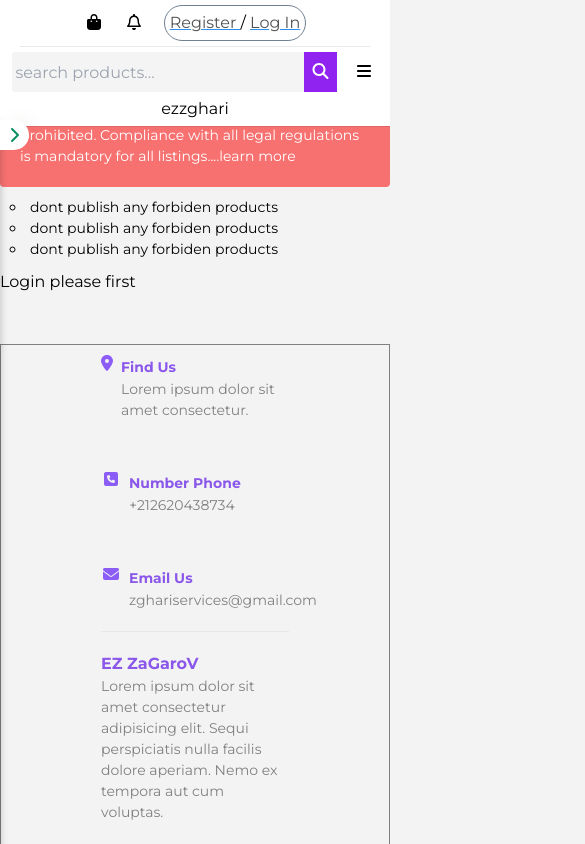
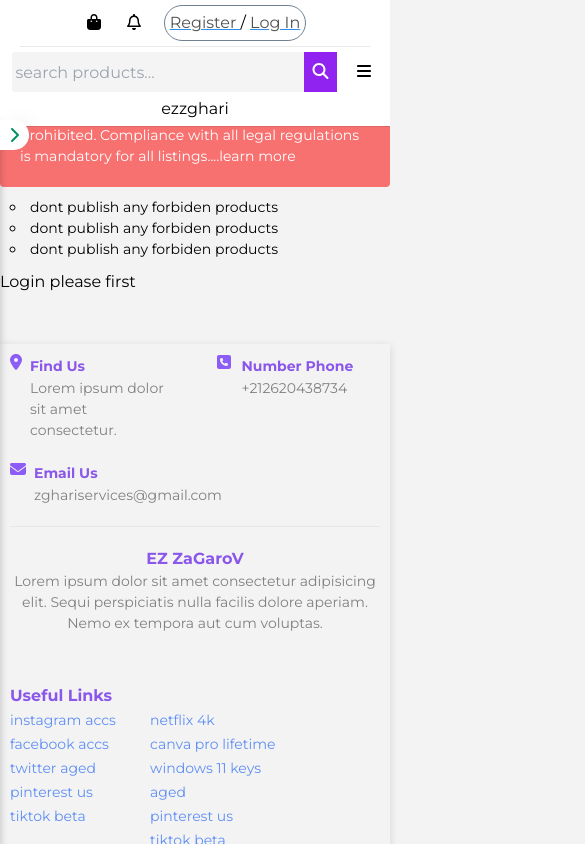
Before and after one commit to ezhicham/accsbulk, a Next.js app: page /admin/addProduct in a window 390 px wide. Shown: the top 844 px of the page, 585 px wide, since content can reach past the window. Built offline with nearby package versions, Linux system fonts and the light colour scheme; no server answers.

Commit message:
css customization

```diff
--- a/src/app/Component/footer/Footer.jsx
+++ b/src/app/Component/footer/Footer.jsx
@@ -12,29 +12,29 @@
       {/* our position */}
         <div className="find-us flex  gap-2">
         <FontAwesomeIcon width={"20px"} className='text-violet-500' icon={faLocationDot} />
-          <div>
+          <article>
           <span>find us</span>
           <p>Lorem ipsum dolor sit amet consectetur.</p>
-          </div>
+          </article>
         </div>
 
         {/* our position */}
         <div className="number flex gap-2">
         <FontAwesomeIcon width={"20px"} className='text-violet-500' icon={faSquarePhone} />
-          <div>
+          <article>
           <span>number  phone</span>
           <p>+212620438734</p>
-          </div>
+          </article>
         </div>
 
         {/* our email */}
         <div className="email flex gap-2">
 
         <FontAwesomeIcon width={"20px"} className='text-violet-500' icon={faEnvelope} />
-          <div>
+          <article>
           <span>email us</span>
           <p>zghariservices@gmail.com</p>
-          </div>
+          </article>
         </div>
 
       </section>
--- a/src/app/Component/footer/footer.css
+++ b/src/app/Component/footer/footer.css
@@ -2,15 +2,18 @@
   width: 100%;
   height:fit-content;
   margin-top: 50px;
-  border:  1px solid grey;
-  padding: 10px 100px;
+  box-shadow: rgba(99, 99, 99, 0.2) 0px 2px 8px 0px;
+  padding: 10px 50px;
 }
 .footer .contact-section{
   display: flex;
-  align-items: center;
+  align-items: baseline;
   justify-content: space-between;
-  gap: 50px;
+  gap: 20px;
   flex-wrap: wrap;
+}
+.footer .contact-section div {
+  width: 30%;
 }
 .footer .contact-section div span{
   color: #8a57ea;
@@ -98,7 +101,27 @@
 }
 
 @media (max-width:600px){
+  .footer{
+    padding: 10px;
+
+  }
+  .footer .contact-section{
+    display: flex;
+
+  }
+  .footer .contact-section div {
+    width: 45%;
+    /* background-color: #8a57ea; */
+  }
   .footer .info-about-us .brand{
     width: 100%;
+    text-align: center;
   }
+  .footer .useful-links{
+    align-items: center;
+  }
+  .footer .social-accs{
+    width: 100%;
+  }
+
 }
--- a/src/app/Component/navbar/navbar.css
+++ b/src/app/Component/navbar/navbar.css
@@ -164,6 +164,8 @@
 
 @media (max-width:600px){
   nav{
+    width: 100vw;
+    overflow: hidden;
     display: flex !important;
     flex-direction: column-reverse;
 
@@ -172,9 +174,7 @@
     gap: 5px;
 
   }
-  nav .first-part{
 
-  }
   nav .sec-part{
     width: 100%;
   display: flex;
```
Also changed, not shown: src/app/(home)/home.css (+2 -5 lines).
